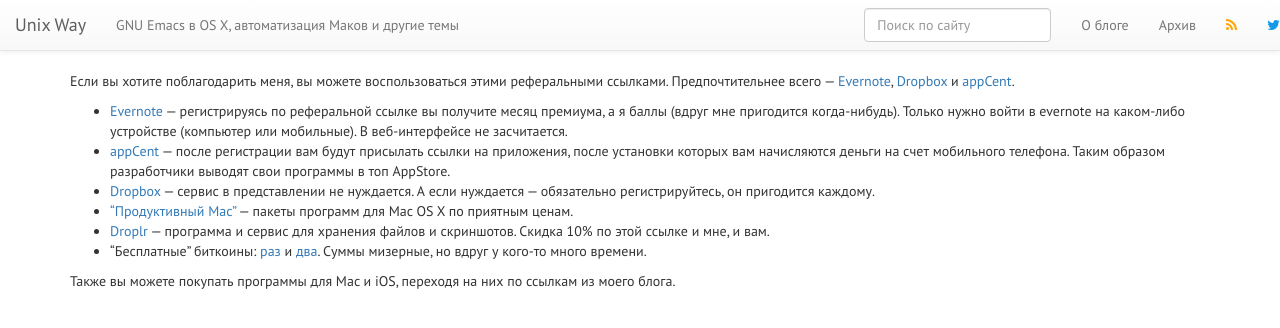
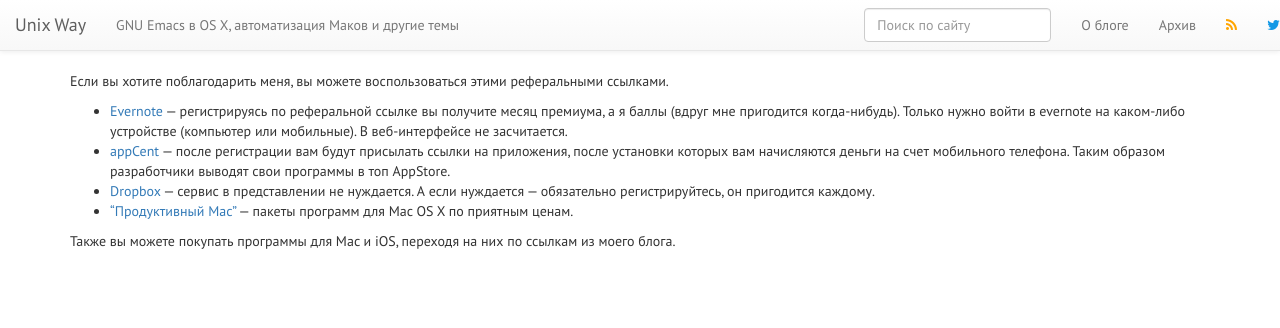
Before and after one commit to vyazovoi/vyazovoi.github.io, a Jekyll site: the page built from thx.md, in a window 1280 px wide. Shown: the top 328 px of the page. Built offline with Jekyll 4.4.1, drawn with Linux system fonts in a browser that asks for light colours; nearby versions of some CDN libraries; Markdown is read by kramdown in place of the engine named in the settings; comment, search, counter and statistics services are not loaded.

Commit message:
Убрал лишнее

```diff
--- a/thx.md
+++ b/thx.md
@@ -3,13 +3,16 @@ title: Поблагодарить автора
 layout: default
 ---
 
-Если вы хотите поблагодарить меня, вы можете воспользоваться этими реферальными ссылками. Предпочтительнее всего — [Evernote](https://www.evernote.com/referral/Registration.action?uid=38335547&sig=785d07d58338513b7e7813ca1d39fbc7), [Dropbox](https://db.tt/RBkbth7p) и [appCent](http://appinday.ru/refi4biz).
+Если вы хотите поблагодарить меня, вы можете воспользоваться этими реферальными ссылками.
 
 - [Evernote](https://www.evernote.com/referral/Registration.action?uid=38335547&sig=785d07d58338513b7e7813ca1d39fbc7) — регистрируясь по реферальной ссылке вы получите месяц премиума, а я баллы (вдруг мне пригодится когда-нибудь). Только нужно войти в evernote на каком-либо устройстве (компьютер или мобильные). В веб-интерфейсе не засчитается.
 - [appCent](http://appinday.ru/refi4biz) — после регистрации вам будут присылать ссылки на приложения, после установки которых вам начисляются деньги на счет мобильного телефона. Таким образом разработчики выводят свои программы в топ AppStore.
 - [Dropbox](https://db.tt/RBkbth7p) — сервис в представлении не нуждается. А если нуждается — обязательно регистрируйтесь, он пригодится каждому.
 - ["Продуктивный Mac"](http://www.productivemacs.com/a/375473) — пакеты программ для Mac OS X по приятным ценам.
-- [Droplr](https://droplr.com/join/d/HtazcU6Q) — программа и сервис для хранения файлов и скриншотов. Скидка 10% по этой ссылке и мне, и вам.
-- "Бесплатные" биткоины: [раз](https://coinad.com/?r=NK28VEN3JDKP1BY) и [два](http://freebitco.in/?r=166226). Суммы мизерные, но вдруг у кого-то много времени.
 
 Также вы можете покупать программы для Mac и iOS, переходя на них по ссылкам из моего блога.
+
+<!--
+Droplr: https://droplr.com/join/d/HtazcU6Q
+"Бесплатные" биткоины: [раз](https://coinad.com/?r=NK28VEN3JDKP1BY) и [два](http://freebitco.in/?r=166226). Суммы мизерные, но вдруг у кого-то много времени.
+-->
```
